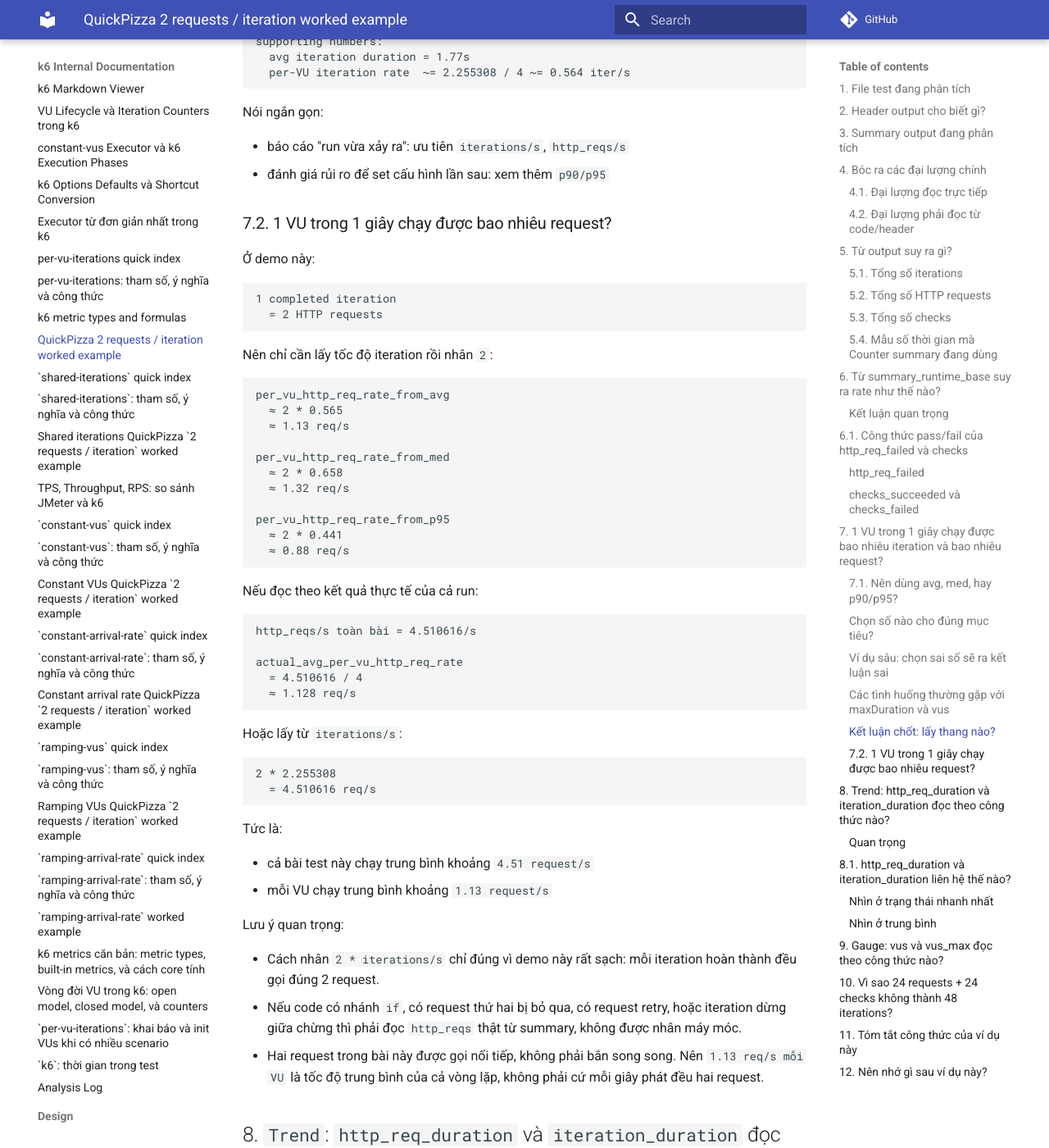
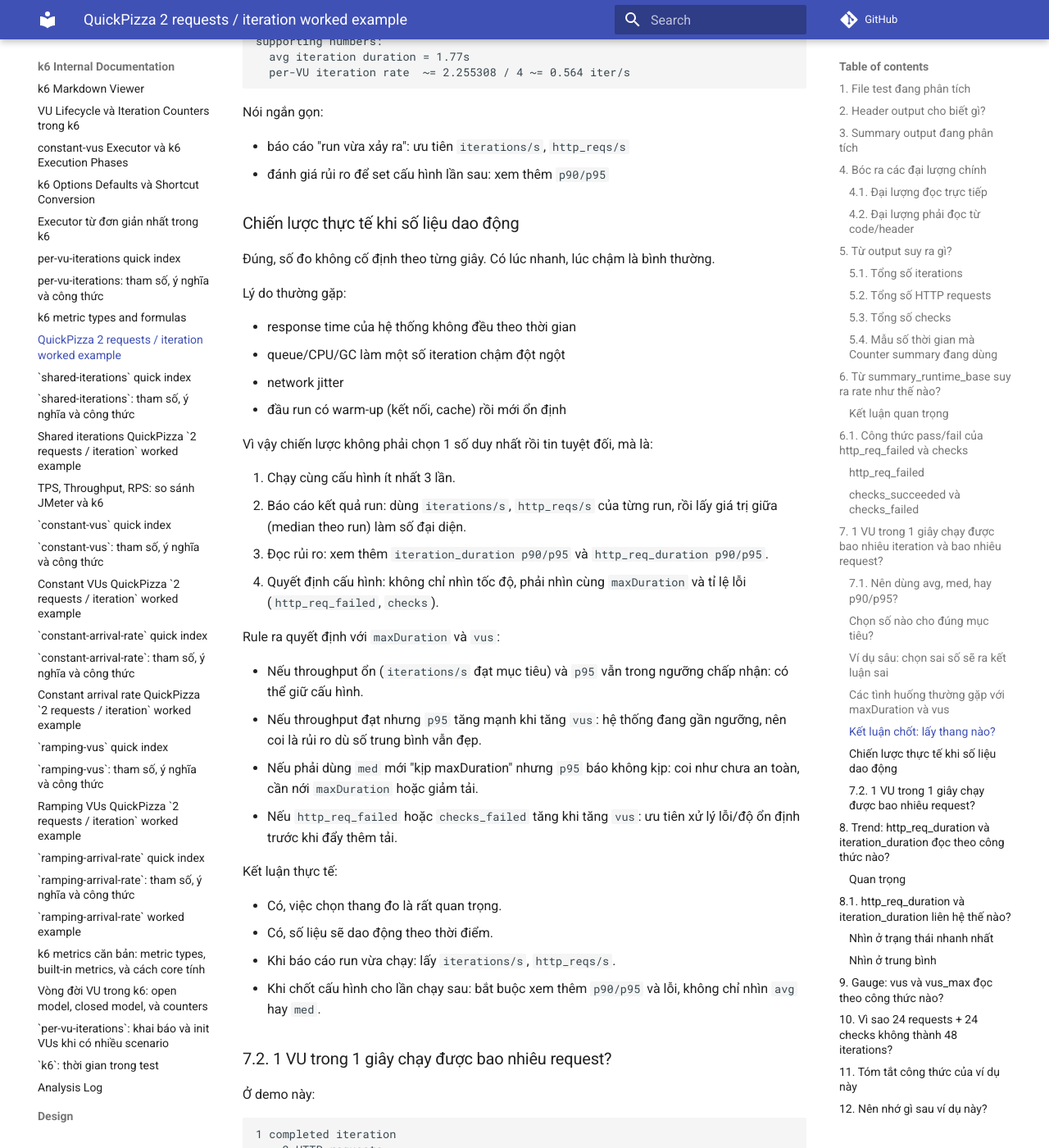
Before and after one commit to meomew-auto/markdown, an MkDocs documentation site: the page built from docs/20260515_quickpizza_two_requests_worked_example.md, in a window 1280 px wide and 1400 px high, scrolled down 13241 px. Shown: the whole window at 82% size. Built offline with MkDocs 1.6.1 and Material for MkDocs 9.7.7, drawn with Linux system fonts in a browser that asks for light colours; comment, search, counter and statistics services are not loaded.

Commit message:
Update docs

```diff
--- a/docs/20260515_quickpizza_two_requests_worked_example.md
+++ b/docs/20260515_quickpizza_two_requests_worked_example.md
@@ -638,6 +638,45 @@ Nói ngắn gọn:
 - báo cáo "run vừa xảy ra": ưu tiên `iterations/s`, `http_reqs/s`
 - đánh giá rủi ro để set cấu hình lần sau: xem thêm `p90/p95`
 
+### Chiến lược thực tế khi số liệu dao động
+
+Đúng, số đo không cố định theo từng giây. Có lúc nhanh, lúc chậm là bình thường.
+
+Lý do thường gặp:
+
+- response time của hệ thống không đều theo thời gian
+- queue/CPU/GC làm một số iteration chậm đột ngột
+- network jitter
+- đầu run có warm-up (kết nối, cache) rồi mới ổn định
+
+Vì vậy chiến lược không phải chọn 1 số duy nhất rồi tin tuyệt đối, mà là:
+
+1. Chạy cùng cấu hình ít nhất 3 lần.
+2. Báo cáo kết quả run:
+   dùng `iterations/s`, `http_reqs/s` của từng run, rồi lấy giá trị giữa (median theo run) làm số đại diện.
+3. Đọc rủi ro:
+   xem thêm `iteration_duration p90/p95` và `http_req_duration p90/p95`.
+4. Quyết định cấu hình:
+   không chỉ nhìn tốc độ, phải nhìn cùng `maxDuration` và tỉ lệ lỗi (`http_req_failed`, `checks`).
+
+Rule ra quyết định với `maxDuration` và `vus`:
+
+- Nếu throughput ổn (`iterations/s` đạt mục tiêu) và `p95` vẫn trong ngưỡng chấp nhận:
+  có thể giữ cấu hình.
+- Nếu throughput đạt nhưng `p95` tăng mạnh khi tăng `vus`:
+  hệ thống đang gần ngưỡng, nên coi là rủi ro dù số trung bình vẫn đẹp.
+- Nếu phải dùng `med` mới "kịp maxDuration" nhưng `p95` báo không kịp:
+  coi như chưa an toàn, cần nới `maxDuration` hoặc giảm tải.
+- Nếu `http_req_failed` hoặc `checks_failed` tăng khi tăng `vus`:
+  ưu tiên xử lý lỗi/độ ổn định trước khi đẩy thêm tải.
+
+Kết luận thực tế:
+
+- Có, việc chọn thang đo là rất quan trọng.
+- Có, số liệu sẽ dao động theo thời điểm.
+- Khi báo cáo run vừa chạy: lấy `iterations/s`, `http_reqs/s`.
+- Khi chốt cấu hình cho lần chạy sau: bắt buộc xem thêm `p90/p95` và lỗi, không chỉ nhìn `avg` hay `med`.
+
 ### 7.2. 1 VU trong 1 giây chạy được bao nhiêu request?
 
 Ở demo này:
```
